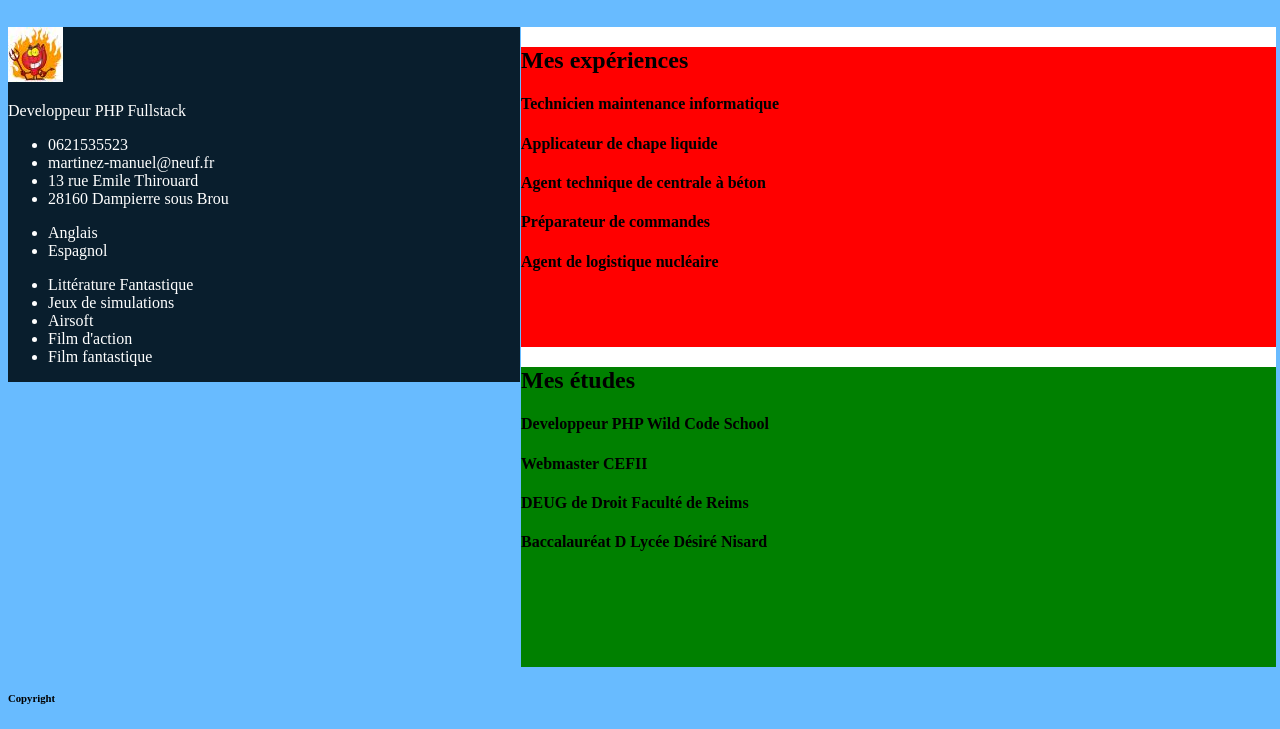
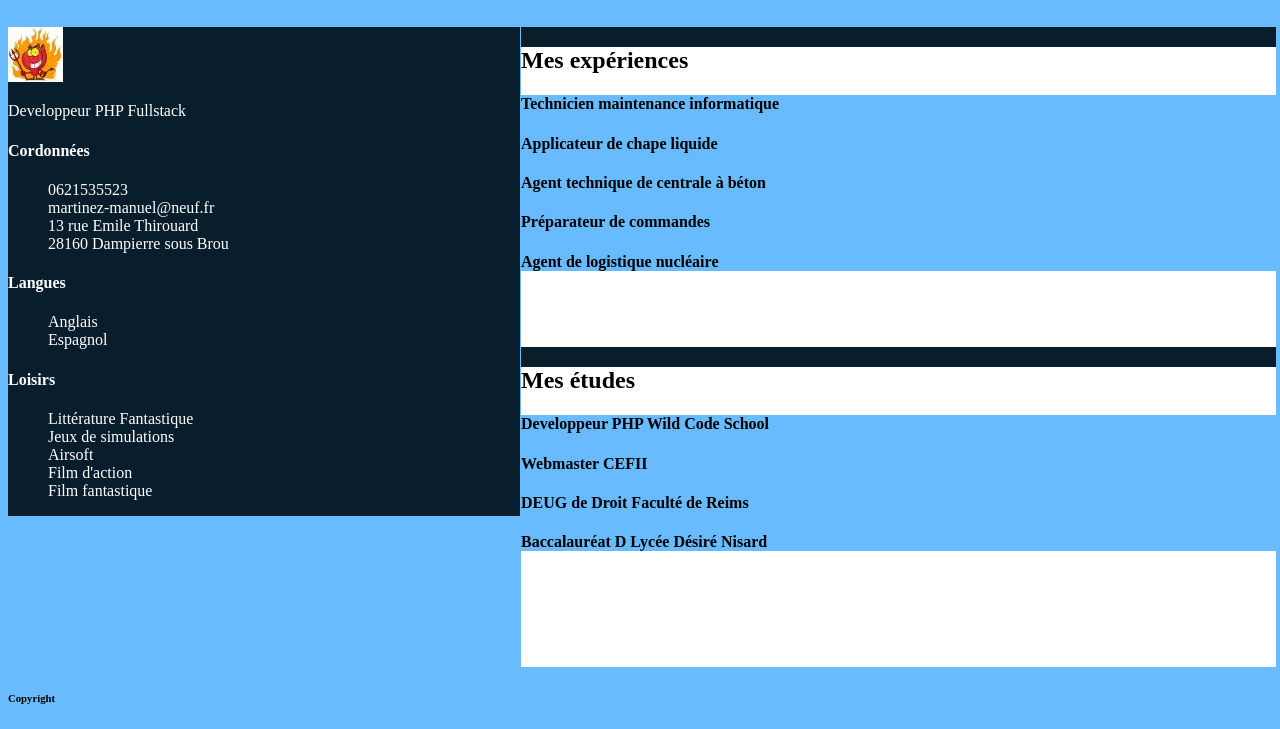
Before and after one commit to martinezmanuel/Mon_CV_Wild, a plain HTML site: page index.html in a window 1280 px wide. Shown: the part 85-814 px from the top of the page. Drawn offline with Linux system fonts and the light colour scheme.

Commit message:
html improovement

```diff
--- a/index.html
+++ b/index.html
@@ -3,7 +3,7 @@
 	<head>
 		<meta charset="utf-8"/>
 		<link rel="stylesheet" type="text/css" href="stylesheet.css">
-
+		<title>Mon CV</title>
 	</head>
 
 	<body>
@@ -13,8 +13,9 @@
 
 		<div id="container">
 			<div id ="left-box">
-				<img src="diable.jpg">
+				<img src="diable.jpg" alt="moi">
 				<p>Developpeur PHP Fullstack</p>
+				<h4>Cordonnées</h4>
 				<ul>
 					<li>0621535523</li>
 					<li>martinez-manuel@neuf.fr</li>
@@ -22,10 +23,12 @@
 					<li>28160 Dampierre sous Brou</li>
 
 				</ul>
+				<h4>Langues</h4>
 				<ul>
 					<li>Anglais</li>
 					<li>Espagnol</li>
 				</ul>
+				<h4>Loisirs</h4>
 				<ul>
 					<li>Littérature Fantastique</li>
 					<li>Jeux de simulations</li>
@@ -67,7 +70,6 @@
 				</div>
 			</div>
 		</div>
-		<div style="clear:both;"></div>
 		<div id="footer">
 			<h6>Copyright</h6>
 		</div>
--- a/stylesheet.css
+++ b/stylesheet.css
@@ -7,6 +7,8 @@ h1{
 	text-align: center;
 	font-size: 45px;
 }
+li{list-style-type: none;}
+ul{text-decoration: none;}
 #header{
 	height: 20%;
 	width: 100%;
@@ -25,7 +27,7 @@ h1{
 #right-box{
 	display: inline-block;
 	width: 59%;
-	background-color: #FFFFFF;
+	background-color: rgb(9,30,45);
 	margin-left: 1px;
 
 }
@@ -33,14 +35,20 @@ h1{
 	width: 100%;
 	height: 300px;
 	margin-bottom: 3px;
-	background-color: red;
+	background-color: white;
 
 }
 #studies-box{
 	width: 100%;
 	height: 300px;
 	margin-top: 3px;
-	background-color: green;
+	background-color: white;
+}
+.experience{
+	background-color: rgb(104,187,285);
+}
+.study{
+	background-color: rgb(104,187,285);
 }
 #footer{
 	display: block;
```
